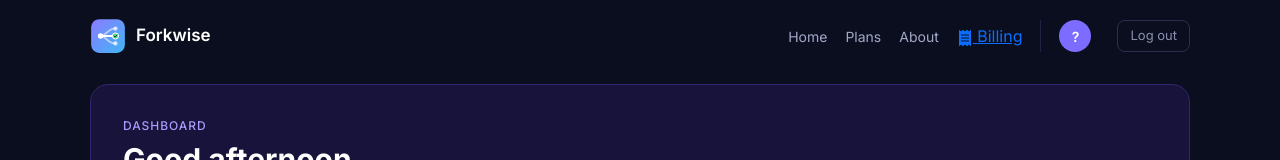
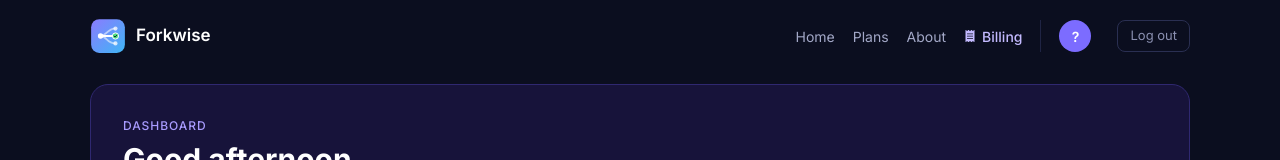
Before and after one commit to hoomanyyy/forkwise, a React (Create React App) app in the folder frontend/: page /dashboard in a window 1280 px wide. Shown: the top 160 px of the page. Built offline with nearby package versions, Linux system fonts and the light colour scheme; no server answers.

Commit message:
invoice plans version 3

```diff
--- a/frontend/src/pages/Dashboard.js
+++ b/frontend/src/pages/Dashboard.js
@@ -124,8 +124,8 @@ export default function Home() {
                     <Link to="/" className="DashNavLink">Home</Link>
                     <Link to="/plans" className="DashNavLink">Plans</Link>
                     <Link to="/about" className="DashNavLink">About</Link>
-                    <Link to="/invoices" className="DashBilling">
-                        <FaReceipt /> <span>Billing</span>
+                    <Link to="/invoices" className="DashNavLink DashBilling">
+                        <FaReceipt /> Billing
                     </Link>
                     <div className="DashUser">
                         <span className="DashAvatar">{initial}</span>
--- a/frontend/src/styles/Dashboard.css
+++ b/frontend/src/styles/Dashboard.css
@@ -589,3 +589,24 @@
     background: #2b1418;
     color: #f87171;
 }
+.DashBilling {
+    display: inline-flex;
+    align-items: center;
+    gap: 6px;
+    color: #c4baff;
+    font-weight: 500;
+}
+
+.DashBilling svg {
+    font-size: 12px;
+}
+
+.DashBilling:hover {
+    color: #ffffff;
+}
+
+@media (max-width: 640px) {
+    .DashNavRight .DashBilling {
+        display: inline-flex;
+    }
+}
```
